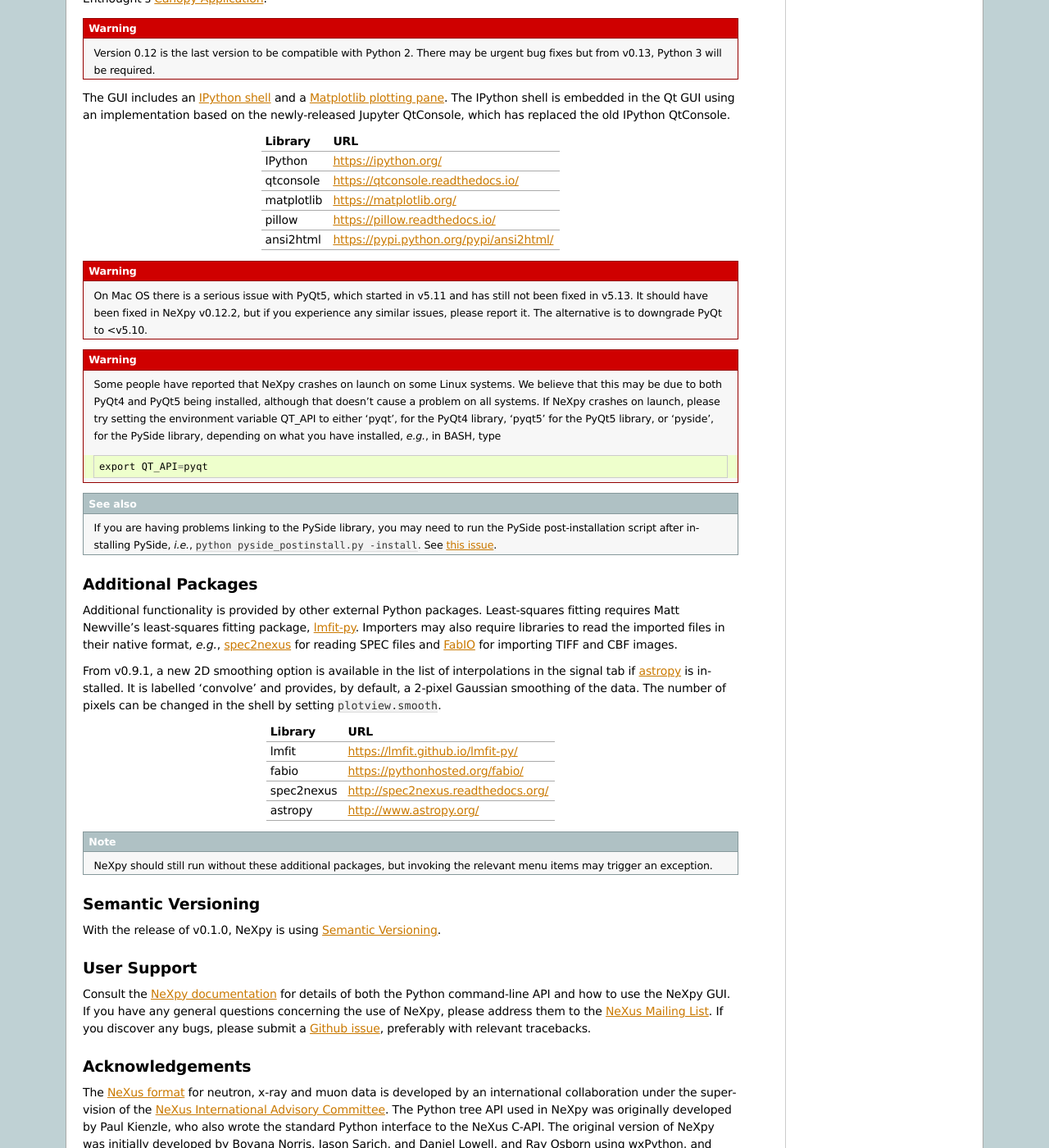
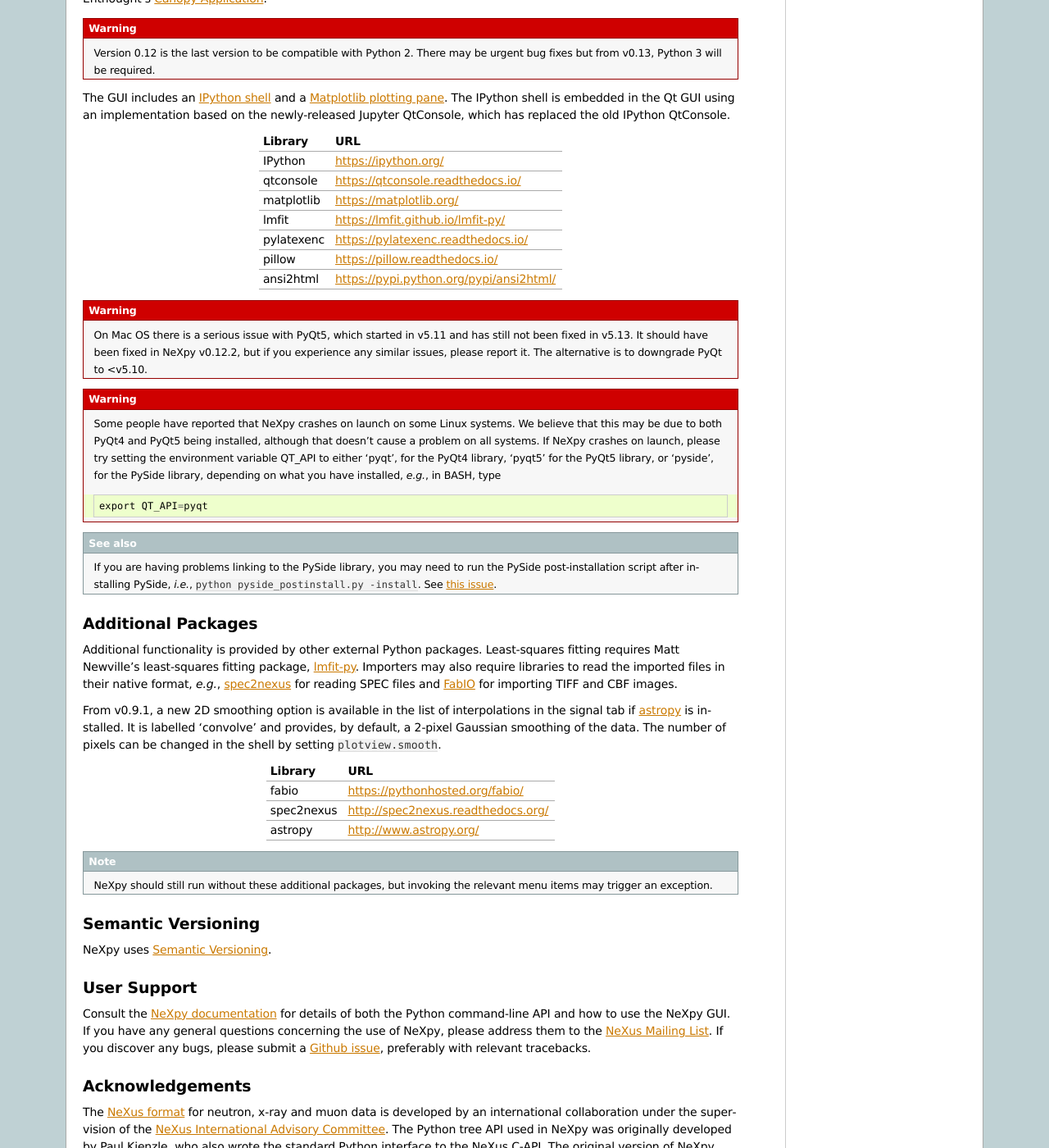
Before and after one commit to nexpy/nexpy, a Sphinx documentation site: the page built from doc/source/includeme.rst, in a window 1280 px wide and 1400 px high, scrolled down 1643 px. Shown: the whole window at 82% size. Built offline with Sphinx 7.4.7, drawn with Linux system fonts in a browser that asks for light colours.

Commit message:
Update requirements and version number

```diff
--- a/README.rst
+++ b/README.rst
@@ -110,6 +110,8 @@
 IPython            https://ipython.org/
 qtconsole          https://qtconsole.readthedocs.io/
 matplotlib         https://matplotlib.org/
+lmfit              https://lmfit.github.io/lmfit-py/
+pylatexenc         https://pylatexenc.readthedocs.io/
 pillow             https://pillow.readthedocs.io/
 ansi2html          https://pypi.python.org/pypi/ansi2html/
 =================  =================================================
@@ -164,8 +165,7 @@
 
 Semantic Versioning
 -------------------
-With the release of v0.1.0, NeXpy is using `Semantic Versioning
-<http://semver.org/spec/v2.0.0.html>`_.
+NeXpy uses `Semantic Versioning <http://semver.org/spec/v2.0.0.html>`_.
 
 User Support
 ------------
--- a/doc/source/index.rst
+++ b/doc/source/index.rst
@@ -17,7 +17,7 @@
 <https://github.com/nexpy/nexusformat>`_ package, which utilizes
 `h5py <http://www.h5py.org/>`_. The Python API is also described here.
 
-.. note:: NeXpy v0.12.4 is now available for `download
+.. note:: NeXpy v0.12.6 is now available for `download
           <https://pypi.python.org/pypi/NeXpy/>`_ or on conda-forge (`Release
           Notes <https://github.com/nexpy/nexpy/releases>`_). This is a
           beta-release so please post any issues that you encounter on the
```
Also changed, not shown: other parts of README.rst (+0 -1 lines).
